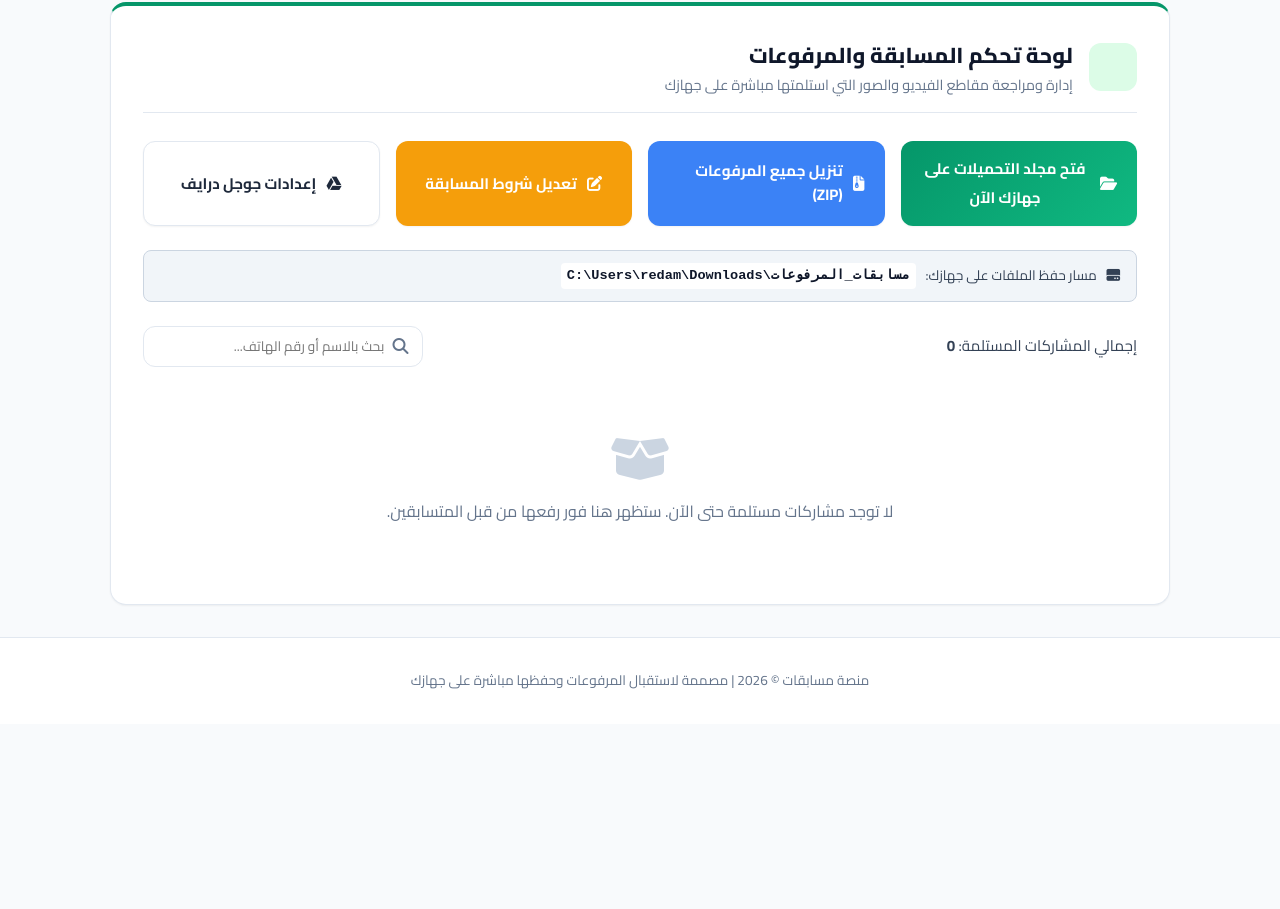
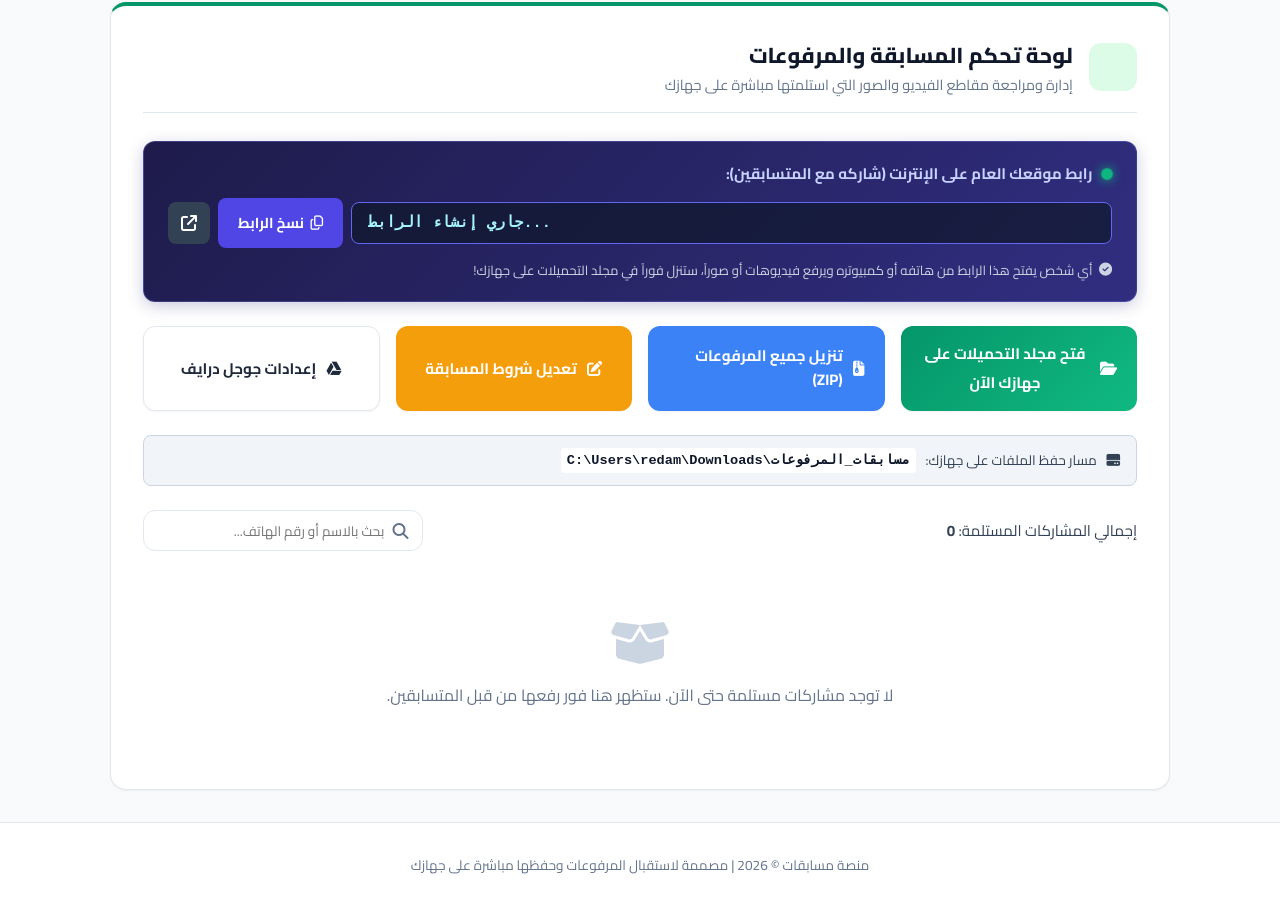
Before and after one commit to esaamkarem94-debug/mosabaqat, a website: page public/index.html in a window 1280 px wide. Shown: the part 1577-2486 px from the top of the page. Before the commit the page ends 2301 px from the top, so only its background shows below. Drawn offline with Linux system fonts and the light colour scheme; no server answers; some icons are missing.

Commit message:
إضافة خاصية الرابط العام المباشر وسهولة نسخه للمتسابقين

```diff
--- a/public/app.js
+++ b/public/app.js
@@ -34,6 +34,11 @@ const driveInfoBtn = document.getElementById('drive-info-btn');
 const driveModal = document.getElementById('drive-modal');
 const toast = document.getElementById('toast');
 const toastMessage = document.getElementById('toast-message');
+
+// Public Link Elements
+const publicLinkInput = document.getElementById('public-link-input');
+const copyPublicLinkBtn = document.getElementById('copy-public-link-btn');
+const openPublicLinkAnchor = document.getElementById('open-public-link-anchor');
 
 // Initialize app
 document.addEventListener('DOMContentLoaded', () => {
@@ -127,6 +132,19 @@ function setupEventListeners() {
   driveInfoBtn.addEventListener('click', () => {
     driveModal.classList.remove('hidden');
   });
+
+  // Copy public link button
+  copyPublicLinkBtn?.addEventListener('click', () => {
+    if (publicLinkInput && publicLinkInput.value && !publicLinkInput.value.includes('جاري')) {
+      navigator.clipboard.writeText(publicLinkInput.value).then(() => {
+        showToast('تم نسخ الرابط العام بنجاح! شاركه مع المتسابقين الآن 🎉', 'success');
+      }).catch(() => {
+        publicLinkInput.select();
+        document.execCommand('copy');
+        showToast('تم نسخ الرابط العام بنجاح!', 'success');
+      });
+    }
+  });
 }
 
 // Fetch Settings from API
@@ -154,6 +172,15 @@ function renderSettings(settings) {
   }
   if (settings.storagePath) {
     localStoragePathCode.textContent = settings.storagePath;
+  }
+
+  // Set public link URL
+  if (publicLinkInput) {
+    const link = settings.publicUrl || window.location.origin;
+    publicLinkInput.value = link;
+    if (openPublicLinkAnchor) {
+      openPublicLinkAnchor.href = link;
+    }
   }
 
   // Render Rules
--- a/public/index.html
+++ b/public/index.html
@@ -183,6 +183,28 @@
         </div>
       </div>
 
+      <!-- Public Link Card for contestants -->
+      <div class="public-link-card">
+        <div class="public-link-info">
+          <div class="link-label">
+            <span class="live-dot"></span>
+            <strong>رابط موقعك العام على الإنترنت (شاركه مع المتسابقين):</strong>
+          </div>
+          <div class="public-url-wrapper">
+            <input type="text" id="public-link-input" readonly value="جاري إنشاء الرابط...">
+            <button type="button" id="copy-public-link-btn" class="btn-copy">
+              <i class="fa-regular fa-copy"></i> نسخ الرابط
+            </button>
+            <a href="#" id="open-public-link-anchor" target="_blank" class="btn-open-link" title="فتح الرابط">
+              <i class="fa-solid fa-arrow-up-right-from-square"></i>
+            </a>
+          </div>
+          <p class="public-link-hint">
+            <i class="fa-solid fa-circle-check"></i> أي شخص يفتح هذا الرابط من هاتفه أو كمبيوتره ويرفع فيديوهات أو صوراً، ستنزل فوراً في مجلد التحميلات على جهازك!
+          </p>
+        </div>
+      </div>
+
       <!-- Quick Actions Bar -->
       <div class="admin-quick-actions">
         <!-- Direct Open Folder on User's PC -->
--- a/public/style.css
+++ b/public/style.css
@@ -642,6 +642,115 @@ body {
   border-top: 4px solid var(--secondary);
 }
 
+/* Public Link Card */
+.public-link-card {
+  background: linear-gradient(135deg, #1e1b4b, #312e81);
+  color: white;
+  border-radius: var(--radius-md);
+  padding: 1.25rem 1.5rem;
+  margin-bottom: 1.5rem;
+  box-shadow: 0 4px 15px rgba(49, 46, 129, 0.25);
+  border: 1px solid rgba(129, 140, 248, 0.3);
+}
+
+.public-link-info {
+  display: flex;
+  flex-direction: column;
+  gap: 0.75rem;
+}
+
+.link-label {
+  display: flex;
+  align-items: center;
+  gap: 0.6rem;
+  font-size: 0.95rem;
+  font-weight: 700;
+  color: #c7d2fe;
+}
+
+.live-dot {
+  width: 10px;
+  height: 10px;
+  background: #10b981;
+  border-radius: 50%;
+  display: inline-block;
+  box-shadow: 0 0 10px #10b981;
+  animation: pulseDot 1.5s infinite;
+}
+
+@keyframes pulseDot {
+  0% { transform: scale(0.95); opacity: 0.8; }
+  50% { transform: scale(1.2); opacity: 1; }
+  100% { transform: scale(0.95); opacity: 0.8; }
+}
+
+.public-url-wrapper {
+  display: flex;
+  align-items: center;
+  gap: 0.5rem;
+}
+
+.public-url-wrapper input {
+  flex: 1;
+  background: rgba(15, 23, 42, 0.7);
+  border: 1.5px solid #6366f1;
+  color: #a5f3fc;
+  padding: 0.7rem 1rem;
+  border-radius: var(--radius-sm);
+  font-family: monospace;
+  font-size: 0.95rem;
+  font-weight: 600;
+  direction: ltr;
+  text-align: left;
+}
+
+.btn-copy {
+  background: #4f46e5;
+  color: white;
+  border: none;
+  padding: 0.7rem 1.25rem;
+  border-radius: var(--radius-sm);
+  font-weight: 700;
+  font-size: 0.9rem;
+  cursor: pointer;
+  display: inline-flex;
+  align-items: center;
+  gap: 0.4rem;
+  transition: all 0.2s;
+  white-space: nowrap;
+}
+
+.btn-copy:hover {
+  background: #4338ca;
+}
+
+.btn-open-link {
+  background: #334155;
+  color: white;
+  border: none;
+  width: 42px;
+  height: 42px;
+  border-radius: var(--radius-sm);
+  display: flex;
+  align-items: center;
+  justify-content: center;
+  text-decoration: none;
+  transition: all 0.2s;
+  flex-shrink: 0;
+}
+
+.btn-open-link:hover {
+  background: #475569;
+}
+
+.public-link-hint {
+  font-size: 0.82rem;
+  color: #cbd5e1;
+  display: flex;
+  align-items: center;
+  gap: 0.4rem;
+}
+
 .admin-quick-actions {
   display: grid;
   grid-template-columns: repeat(auto-fit, minmax(220px, 1fr));
```
Also changed, not shown: server.js (+42 -2 lines), 1 other file.
